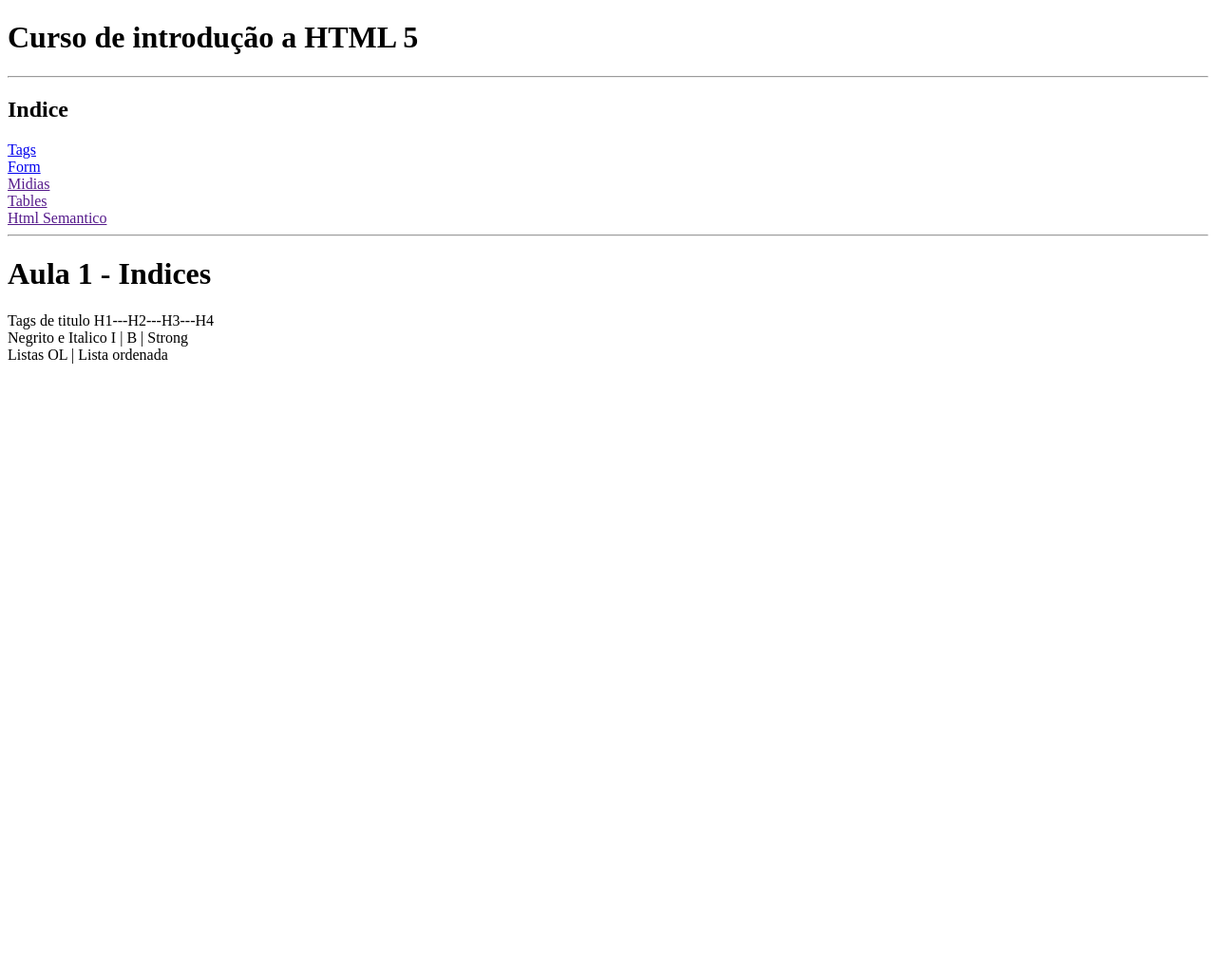
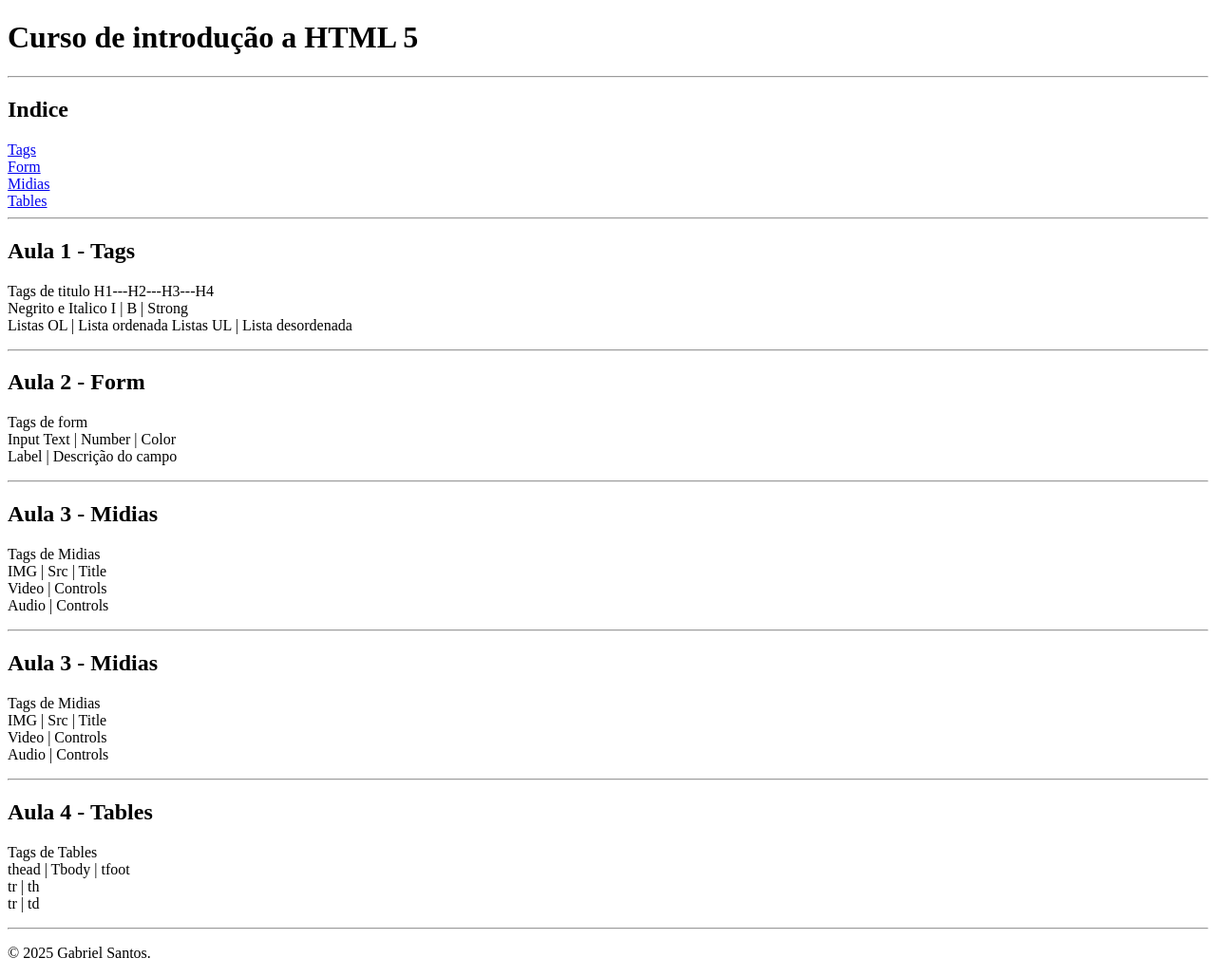
Before and after one commit to Gabriel-Santos1/Curso-B-sico-de-Html---Dio, a plain HTML site: page index.html in a window 1280 px wide. Shown: the whole page at 95% size. Before the commit the page ends 800 px from the top, so only its background shows below. Drawn offline with Linux system fonts and the light colour scheme.

Commit message:
Feat: Projeto Finalizado

```diff
--- a/index.html
+++ b/index.html
@@ -16,25 +16,71 @@
         <h2 id="indice">Indice</h2>
         <a href="#tags">Tags</a> <br>
         <a href="#form">Form</a><br>
-        <a href="">Midias</a><br>
-        <a href="">Tables</a><br>
-        <a href="">Html Semantico</a><br>
+        <a href="#midias">Midias</a><br>
+        <a href="#tables">Tables</a><br>
         <hr>
 
     </header>
 
     <main>
+        <section id="tags">
+            <h1>Aula 1 - Tags</h1>
+            <p>
+                Tags de titulo H1---H2---H3---H4 <br>
+                Negrito e Italico I | B | Strong <br>
+                Listas OL | Lista ordenada
+                Listas UL | Lista desordenada
+                <hr>
+            </p>
+        </section>
 
-        <h1 id="tags">Aula 1 - Indices</h1>
-        <p>
-           Tags de titulo H1---H2---H3---H4 <br>
-           Negrito e Italico I | B | Strong <br>
-           Listas OL | Lista ordenada
+        <section id="Form">
+            <h1>Aula 2 - Form</h1>
+            <p>
+                Tags de form <br>
+                Input Text | Number | Color <br>
+                Label | Descrição do campo
+                <hr>
+            </p>
+        </section>
 
+        <section id="midias">
+            <h1>Aula 3 - Midias</h1>
+            <p>
+                Tags de Midias <br>
+                IMG | Src | Title <br>
+                Video | Controls <br>
+                Audio | Controls
+                <hr>
+            </p>
+        </section>
 
-        </p>
+        <section id="midias">
+            <h1>Aula 3 - Midias</h1>
+            <p>
+                Tags de Midias <br>
+                IMG | Src | Title <br>
+                Video | Controls <br>
+                Audio | Controls
+                <hr>
+            </p>
+        </section>
+
+        <section id="tables">
+            <h1>Aula 4 - Tables</h1>
+            <p>
+                Tags de Tables <br>
+                thead | Tbody | tfoot <br>
+                tr | th <br>
+                tr | td
+                <hr>
+            </p>
+        </section>
     </main>
-    <footer></footer>
+    <footer>
+        <p>&copy; 2025 Gabriel Santos.</p>
+
+    </footer>
 </body>
 
 </html>
```
Also changed, not shown: 1 other file.
